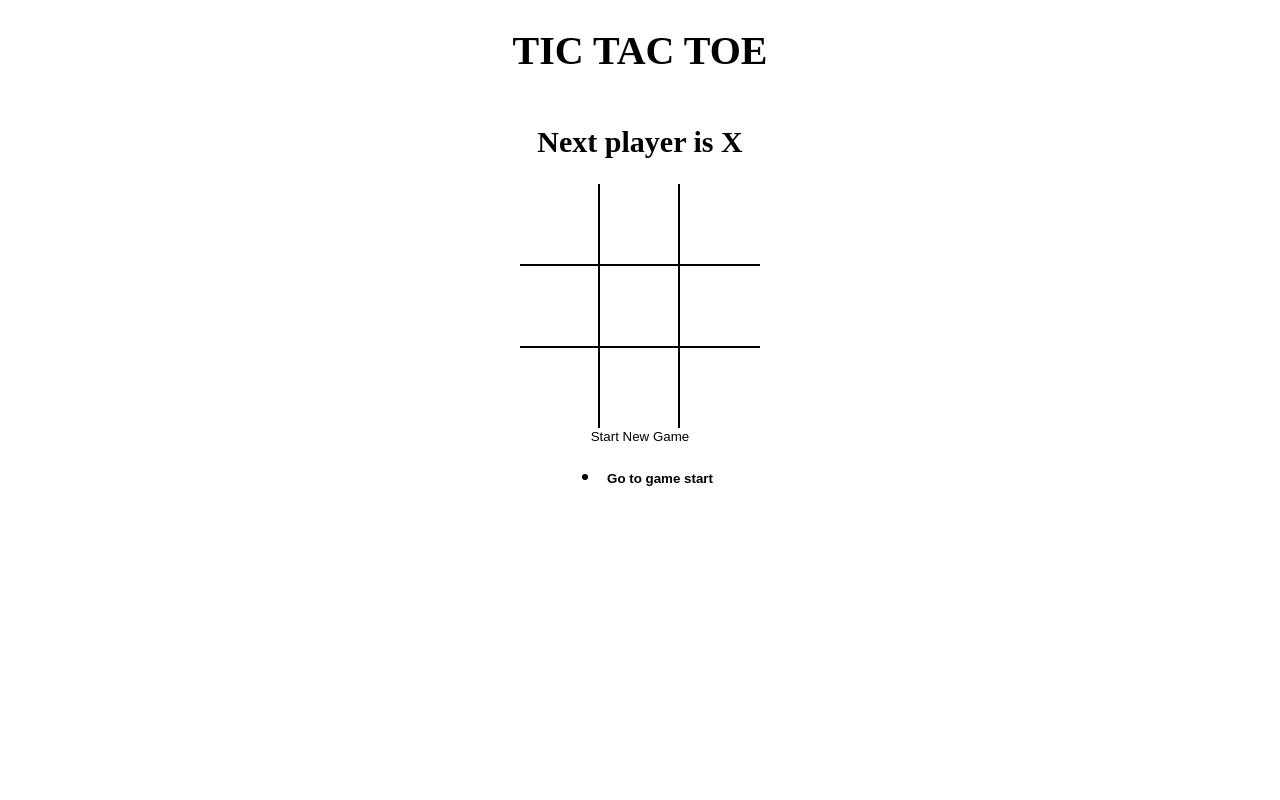
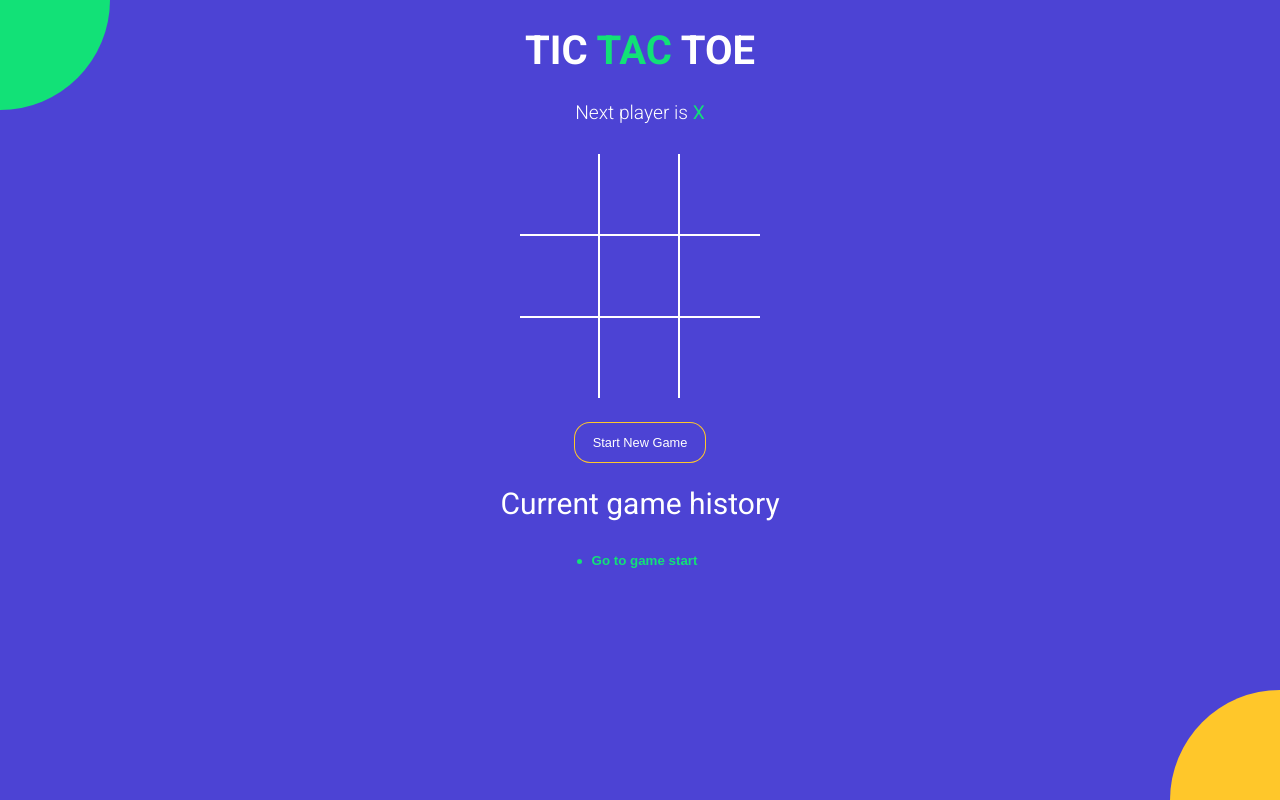
Before and after one commit to meehirmanitrips/tictactoe, a React (Vite) app: page / in a window 1280 px wide. Built offline with nearby package versions, Linux system fonts and the light colour scheme.

Commit message:
styled the entire app

```diff
--- a/index.html
+++ b/index.html
@@ -1,7 +1,14 @@
 <!DOCTYPE html>
 <html>
   <head>
-    <title>React Vite Micro App</title>
+    <meta charset="UTF-8" />
+    <meta name="viewport" content="width=device-width, initial-scale=1.0" />
+    <meta http-equiv="X-UA-Compatible" content="ie=edge" />
+    <link
+      href="https://fonts.googleapis.com/css?family=Roboto:300,400,700&display=swap"
+      rel="stylesheet"
+    />
+    <title>TIC TAC TOE</title>
   </head>
   <body>
     <div id="root"></div>
--- a/src/App.jsx
+++ b/src/App.jsx
@@ -46,17 +46,25 @@
 
   return (
     <div className="app">
-      <h1>TIC TAC TOE</h1>
+      <h1>
+        TIC <span className="text-green">TAC</span> TOE
+      </h1>
       <StatusMessage winner={winner} current={current} />
       <Board
         board={current.board}
         handleSquareClick={handleSquareClick}
         winningSquares={winningSquares}
       />
-      <button type="button" onClick={onNewGame}>
+      <button
+        type="button"
+        onClick={onNewGame}
+        className={`btn-reset ${winner ? 'active' : ''}`}
+      >
         Start New Game
       </button>
+      <h2 style={{ fontWeight: 'normal' }}>Current game history</h2>
       <History history={history} moveTo={moveTo} currentMove={currentMove} />
+      <div className="bg-balls" />
     </div>
   );
 };
--- a/src/components/Square.jsx
+++ b/src/components/Square.jsx
@@ -4,9 +4,10 @@
   return (
     <button
       type="button"
-      className="square"
       onClick={onClick}
-      style={{ fontWeight: isWinningSquare ? 'bold' : 'normal' }}
+      className={`square ${isWinningSquare ? 'winning' : ''} ${
+        value === 'X' ? 'text-green' : 'text-orange'
+      } `}
     >
       {value}
     </button>
--- a/src/components/StatusMessage.jsx
+++ b/src/components/StatusMessage.jsx
@@ -8,13 +8,30 @@
   const noMovesLeft = current.board.every(el => el !== null);
 
   return (
-    <h2>
-      {winner && `Winner is ${winner}`}
-      {!winner &&
-        !noMovesLeft &&
-        `Next player is ${current.isXNext ? 'X' : '0'}`}
-      {!winner && noMovesLeft && `X and 0 tied`}
-    </h2>
+    <div className="status-message">
+      {winner && (
+        <>
+          Winner is{' '}
+          <span className={winner === 'X' ? 'text-green' : 'text-orange'}>
+            {winner}
+          </span>
+        </>
+      )}
+      {!winner && !noMovesLeft && (
+        <>
+          Next player is{' '}
+          <span className={current.isXNext ? 'text-green' : 'text-orange'}>
+            {current.isXNext ? 'X' : '0'}
+          </span>
+        </>
+      )}
+      {!winner && noMovesLeft && (
+        <>
+          <span className="text-green">X</span> and{' '}
+          <span className="text-orange">0</span> tied
+        </>
+      )}
+    </div>
   );
 };
 
--- a/src/components/history.jsx
+++ b/src/components/history.jsx
@@ -2,14 +2,13 @@
 
 const history = ({ history, moveTo, currentMove }) => {
   return (
-    <ul>
+    <div className="history-wrapper">
+      <ul className="history">
         {history.map((_, move) => {
           return (
             <li key={move}>
               <button
-              style={{
-                fontWeight: move === currentMove ? `bold` : `normal`,
-              }}
+                className={`btn-move ${move === currentMove ? 'active' : ''}`}
                 type="button"
                 onClick={() => {
                   moveTo(move);
@@ -21,6 +20,7 @@
           );
         })}
       </ul>
+    </div>
   );
 };
 
--- a/src/styles/root.scss
+++ b/src/styles/root.scss
@@ -1,4 +1,11 @@
+$green: #12e177;
+$orange: #ffc72a;
+$blue: #4c43d4;
+
 body {
+  font-family: 'Roboto', sans-serif;
+  background-color: $blue;
+  color: #fff;
   padding: 0;
   margin: 0;
 }
@@ -19,18 +26,83 @@
   align-items: center;
 }
 
+.text-green {
+  color: $green;
+}
+
+.text-orange {
+  color: $orange;
+}
+
+.history-wrapper {
+  width: 300px;
+  text-align: center;
+  margin-bottom: 20px;
+  .history {
+    display: inline-block;
+    padding: 0;
+    margin: 0;
+    li {
+      list-style: none;
+      text-align: left;
+      &:before {
+        content: '';
+        border-radius: 50%;
+        display: inline-block;
+        height: 5px;
+        width: 5px;
+        background-color: $green;
+        margin-right: 4px;
+        margin-bottom: 1px;
+      }
+
+      .btn-move {
+        color: #fff;
+        &.active {
+          font-weight: bold;
+          color: $green;
+        }
+      }
+    }
+  }
+}
+
+.status-message {
+  margin-bottom: 30px;
+  font-size: 1.2rem;
+  font-weight: lighter;
+  span {
+    font-weight: normal;
+  }
+}
+
+.btn-reset {
+  font-size: 0.8rem;
+  color: #fff;
+  border-radius: 15px;
+  padding: 12px 18px;
+  margin-top: 25px;
+  transition: all 0.2s;
+  background-color: $blue;
+  box-shadow: 0px 0px 0px 1px $orange;
+  &.active {
+    background-color: $orange;
+    box-shadow: none;
+  }
+}
+
 .board {
   .board-row {
     display: flex;
     flex-direction: row;
-    border-bottom: 2px solid #000;
+    border-bottom: 2px solid #fff;
     &:last-child {
       border-bottom: none;
     }
     .square {
       width: 80px;
       height: 80px;
-      border-right: 2px solid #000;
+      border-right: 2px solid #fff;
       font-size: 2.5rem;
       padding: 0;
       overflow: hidden;
@@ -38,6 +110,63 @@
       &:last-child {
         border-right: none;
       }
+      &.winning {
+        animation: scaleText 1.4s infinite;
+        @keyframes scaleText {
+          0% {
+            transform: 2.5rem;
+          }
+          50% {
+            font-size: 3.5rem;
+          }
+          100% {
+            font-size: 2.5rem;
+          }
+        }
+      }
     }
   }
 }
+
+.bg-balls {
+  position: fixed;
+  top: 0;
+  left: 0;
+  right: 0;
+  bottom: 0;
+  min-width: 100%;
+  z-index: -1;
+
+  &:before,
+  &:after {
+    content: '';
+    position: absolute;
+    width: 150px;
+    height: 150px;
+    border-radius: 50%;
+  }
+
+  &:before {
+    background-color: $orange;
+    right: -75px;
+    bottom: -75px;
+    @media screen and (min-width: 476px) {
+      width: 220px;
+      height: 220px;
+      right: -110px;
+      bottom: -110px;
+    }
+  }
+
+  &:after {
+    background-color: $green;
+    top: -75px;
+    left: -75px;
+    @media screen and (min-width: 476px) {
+      width: 220px;
+      height: 220px;
+      top: -110px;
+      left: -110px;
+    }
+  }
+}
```
Lines whose indentation alone changed are shown as unchanged.
